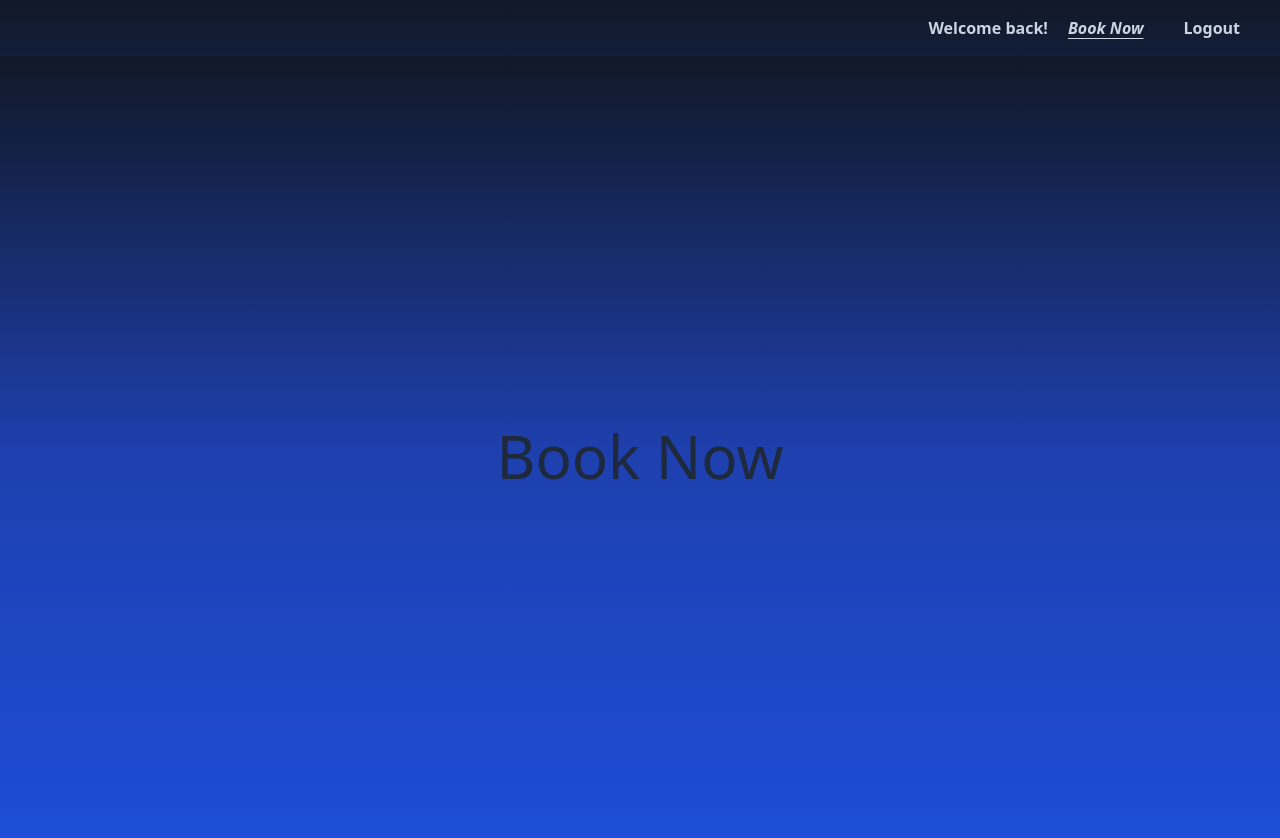
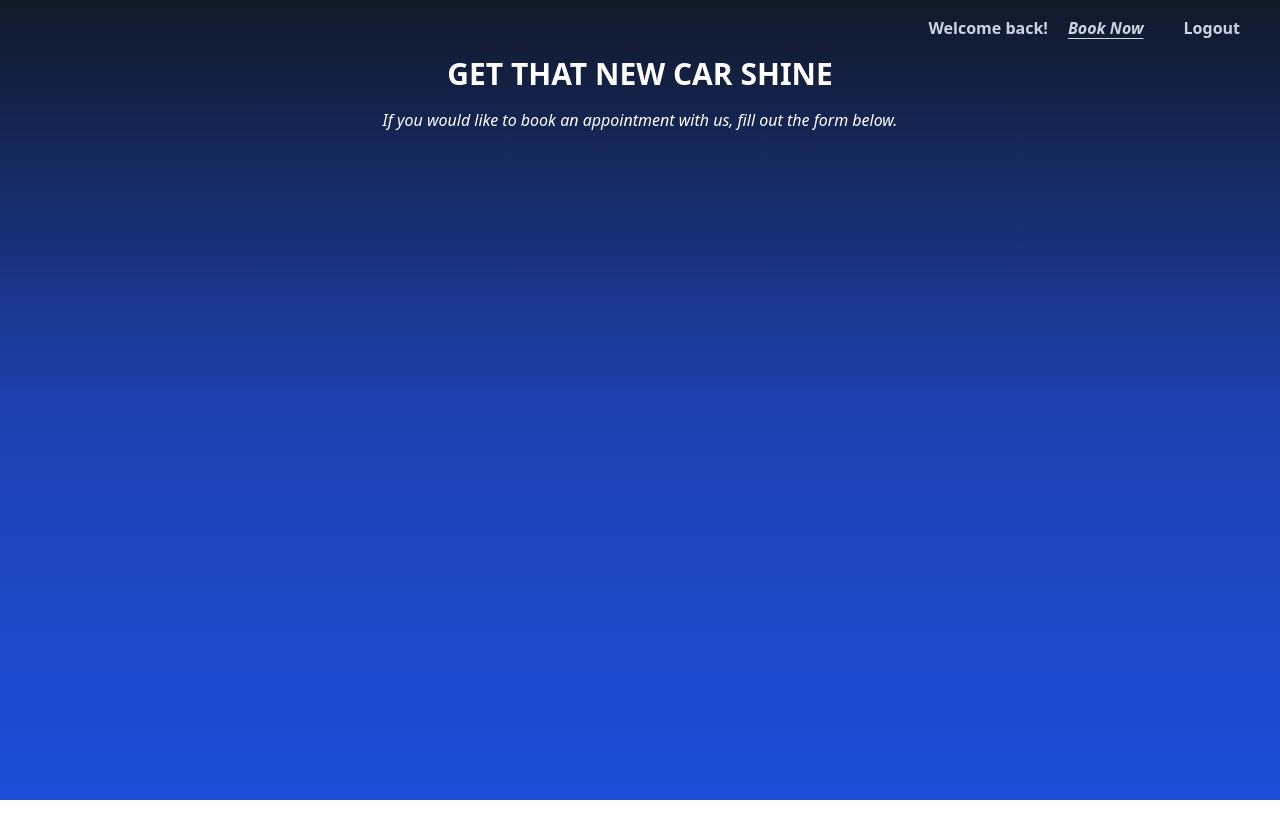
Before and after one commit to alonso-hdz17/final-project, a Vue app: page /book in a window 1280 px wide. Shown: the top 838 px of the page. After the commit the page ends 800 px from the top, so only its background shows below. Built offline with nearby package versions, Linux system fonts and the light colour scheme; no server answers; what @vueuse/firebase would draw is missing.

Commit message:
styled book now page

```diff
--- a/src/components/BookNow.vue
+++ b/src/components/BookNow.vue
@@ -1,7 +1,19 @@
 <script setup></script>
 
 <template>
-  <main class="flex min-h-screen items-center justify-center">
-    <h1 class="text-6xl font-thin text-slate-800">Book Now</h1>
-  </main>
+  <div class="wrapper">
+    <h1>GET THAT NEW CAR SHINE</h1>
+  </div>
+  <div class="message">
+    <p>If you would like to book an appointment with us, fill out the form below.</p>
+  </div>
 </template>
+
+<style lang="postcss" scoped>
+.wrapper {
+  @apply text-center text-3xl font-bold text-white;
+}
+.message {
+  @apply py-4 text-center text-base font-medium italic text-white;
+}
+</style>
```
